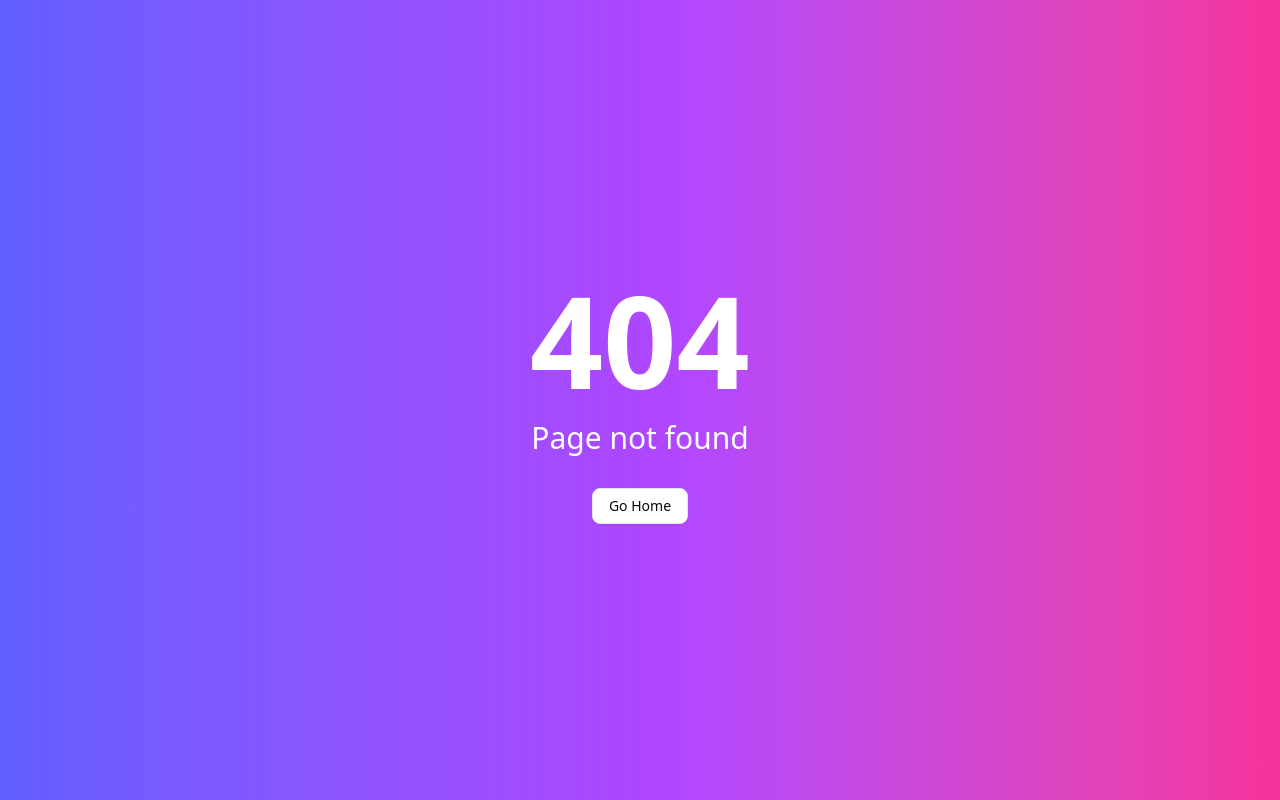
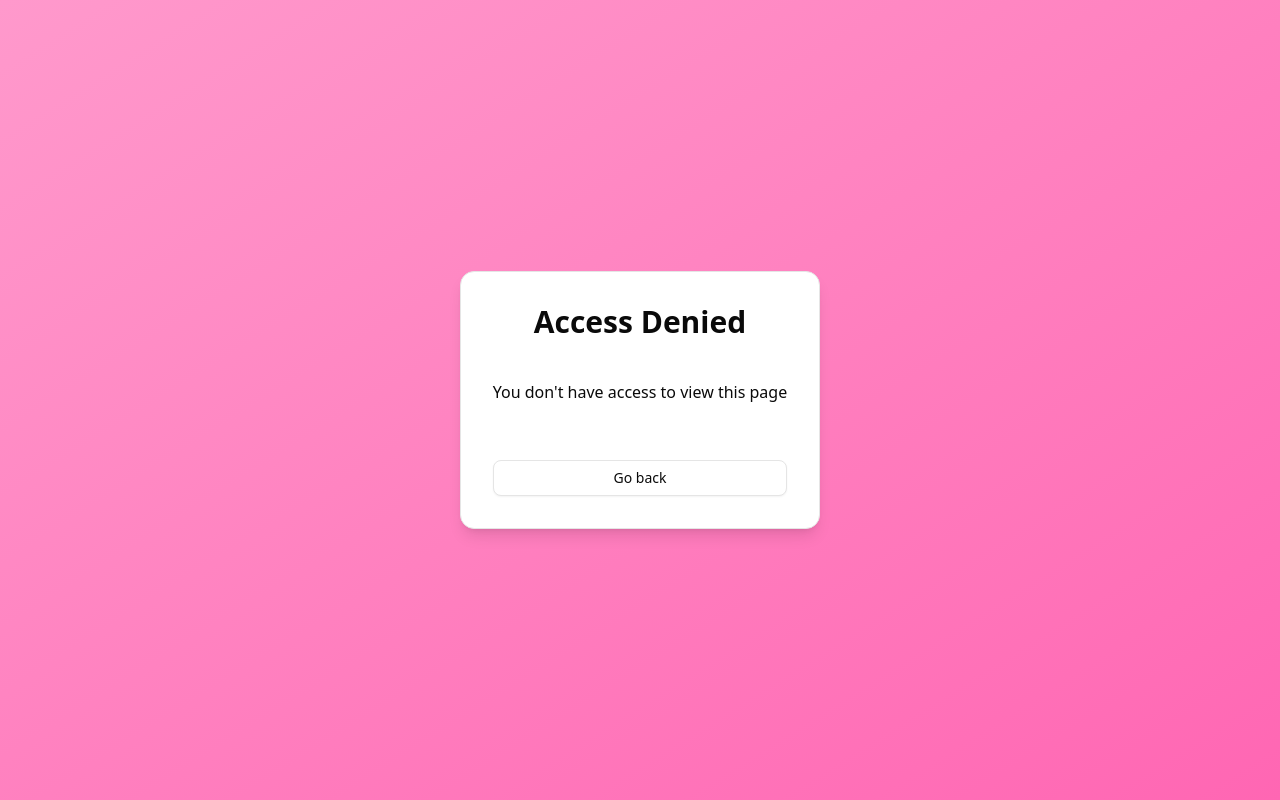
Before and after one commit to rakibhasansohag/crazy-shop, a React (Vite) app in the folder client/: page /unauth-page in a window 1280 px wide. Before the commit this address had no page. Built offline with nearby package versions, Linux system fonts and the light colour scheme.

Commit message:
added router protection with check-auth and added unauth route and page

```diff
--- a/client/src/App.tsx
+++ b/client/src/App.tsx
@@ -14,30 +14,60 @@ import ShoppingHome from './pages/shopping-view/home';
 import ShoppingListing from './pages/shopping-view/listing';
 import ShoppingCheckout from './pages/shopping-view/checkout';
 import ShoppingAccount from './pages/shopping-view/account';
+import CheckAuth from './components/common/check-auth';
+import UnauthPage from './pages/unauth-page';
 
 function App() {
+	const isAuthenticated = true;
+	const user = {
+		name: 'Rakib',
+		role: 'user',
+	};
+
 	return (
 		<div className='flex flex-col overflow-hidden bg-white'>
 			{/* Point: all the common components goes here */}
 			<Routes>
-				<Route path='/auth' element={<AuthLayout />}>
+				<Route
+					path='/auth'
+					element={
+						<CheckAuth isAuthenticated={isAuthenticated} user={user}>
+							<AuthLayout />
+						</CheckAuth>
+					}
+				>
 					<Route path='login' element={<AuthLogin />} />
 					<Route path='register' element={<AuthRegister />} />
 				</Route>
-				<Route path='/admin' element={<AdminLayout />}>
+				<Route
+					path='/admin'
+					element={
+						<CheckAuth isAuthenticated={isAuthenticated} user={user}>
+							<AdminLayout />
+						</CheckAuth>
+					}
+				>
 					<Route path='dashboard' element={<AdminDashboard />} />
 					<Route path='products' element={<AdminProducts />} />
 
 					<Route path='orders' element={<AdminOrders />} />
 					<Route path='features' element={<AdminFeatures />} />
 				</Route>
-				<Route path='/shop' element={<ShoppingLayout />}>
+				<Route
+					path='/shop'
+					element={
+						<CheckAuth isAuthenticated={isAuthenticated} user={user}>
+							<ShoppingLayout />
+						</CheckAuth>
+					}
+				>
 					<Route index element={<Navigate to='home' />} />
 					<Route path='home' element={<ShoppingHome />} />
 					<Route path='listing' element={<ShoppingListing />} />
 					<Route path='checkout' element={<ShoppingCheckout />} />
 					<Route path='account' element={<ShoppingAccount />} />
 				</Route>
+				<Route path='/unauth-page' element={<UnauthPage />} />
 				<Route path='*' element={<NotFound />} />
 			</Routes>
 		</div>
--- /dev/null
+++ b/client/src/components/common/check-auth.tsx
@@ -0,0 +1,69 @@
+import { Navigate, useLocation } from 'react-router-dom';
+
+interface CheckAuthProps {
+	isAuthenticated: boolean;
+	user: {
+		role: string;
+	} | null;
+	children: React.ReactNode;
+}
+
+function CheckAuth({ isAuthenticated, user, children }: CheckAuthProps) {
+	const location = useLocation();
+
+	console.log(location.pathname, isAuthenticated);
+
+	if (location.pathname === '/') {
+		if (!isAuthenticated) {
+			return <Navigate to='/auth/login' />;
+		} else {
+			if (user?.role === 'admin') {
+				return <Navigate to='/admin/dashboard' />;
+			} else {
+				return <Navigate to='/shop/home' />;
+			}
+		}
+	}
+
+	if (
+		!isAuthenticated &&
+		!(
+			location.pathname.includes('/login') ||
+			location.pathname.includes('/register')
+		)
+	) {
+		return <Navigate to='/auth/login' />;
+	}
+
+	if (
+		isAuthenticated &&
+		(location.pathname.includes('/login') ||
+			location.pathname.includes('/register'))
+	) {
+		if (user?.role === 'admin') {
+			return <Navigate to='/admin/dashboard' />;
+		} else {
+			return <Navigate to='/shop/home' />;
+		}
+	}
+
+	if (
+		isAuthenticated &&
+		user?.role !== 'admin' &&
+		location.pathname.includes('admin')
+	) {
+		return <Navigate to='/unauth-page' />;
+	}
+
+	if (
+		isAuthenticated &&
+		user?.role === 'admin' &&
+		location.pathname.includes('shop')
+	) {
+		return <Navigate to='/admin/dashboard' />;
+	}
+
+	return <>{children}</>;
+}
+
+export default CheckAuth;
--- /dev/null
+++ b/client/src/components/ui/card.tsx
@@ -0,0 +1,68 @@
+import * as React from "react"
+
+import { cn } from "@/lib/utils"
+
+function Card({ className, ...props }: React.ComponentProps<"div">) {
+  return (
+    <div
+      data-slot="card"
+      className={cn(
+        "bg-card text-card-foreground flex flex-col gap-6 rounded-xl border py-6 shadow-sm",
+        className
+      )}
+      {...props}
+    />
+  )
+}
+
+function CardHeader({ className, ...props }: React.ComponentProps<"div">) {
+  return (
+    <div
+      data-slot="card-header"
+      className={cn("flex flex-col gap-1.5 px-6", className)}
+      {...props}
+    />
+  )
+}
+
+function CardTitle({ className, ...props }: React.ComponentProps<"div">) {
+  return (
+    <div
+      data-slot="card-title"
+      className={cn("leading-none font-semibold", className)}
+      {...props}
+    />
+  )
+}
+
+function CardDescription({ className, ...props }: React.ComponentProps<"div">) {
+  return (
+    <div
+      data-slot="card-description"
+      className={cn("text-muted-foreground text-sm", className)}
+      {...props}
+    />
+  )
+}
+
+function CardContent({ className, ...props }: React.ComponentProps<"div">) {
+  return (
+    <div
+      data-slot="card-content"
+      className={cn("px-6", className)}
+      {...props}
+    />
+  )
+}
+
+function CardFooter({ className, ...props }: React.ComponentProps<"div">) {
+  return (
+    <div
+      data-slot="card-footer"
+      className={cn("flex items-center px-6", className)}
+      {...props}
+    />
+  )
+}
+
+export { Card, CardHeader, CardFooter, CardTitle, CardDescription, CardContent }
--- /dev/null
+++ b/client/src/pages/unauth-page/index.tsx
@@ -0,0 +1,46 @@
+import { cn } from '@/lib/utils';
+import { Button } from '@/components/ui/button';
+import { Card } from '@/components/ui/card';
+import { motion } from 'framer-motion';
+import { useNavigate } from 'react-router-dom';
+
+function UnauthPage() {
+	const navigate = useNavigate();
+
+	return (
+		<motion.div
+			initial={{ opacity: 0, scale: 0.9 }}
+			animate={{ opacity: 1, scale: 1 }}
+			exit={{ opacity: 0, scale: 0.9 }}
+			transition={{ duration: 0.5 }}
+			className={cn(
+				'flex min-h-screen w-full items-center justify-center bg-gradient-to-br from-[#ff99cc] to-[#ff66b3] px-4 py-12 sm:px-6 lg:px-8',
+			)}
+		>
+			<motion.div
+				initial={{ rotateY: -90 }}
+				animate={{ rotateY: 0 }}
+				exit={{ rotateY: -90 }}
+				transition={{ duration: 0.5 }}
+			>
+				<Card className={cn('max-w-md p-8 shadow-lg bg-white')}>
+					<h2 className={cn('mb-4 text-center text-3xl font-bold')}>
+						Access Denied
+					</h2>
+					<p className={cn('mb-8 text-center')}>
+						You don't have access to view this page
+					</p>
+					<Button
+						variant='outline'
+						className={cn('w-full')}
+						onClick={() => navigate('/')}
+					>
+						Go back
+					</Button>
+				</Card>
+			</motion.div>
+		</motion.div>
+	);
+}
+
+export default UnauthPage;
```
